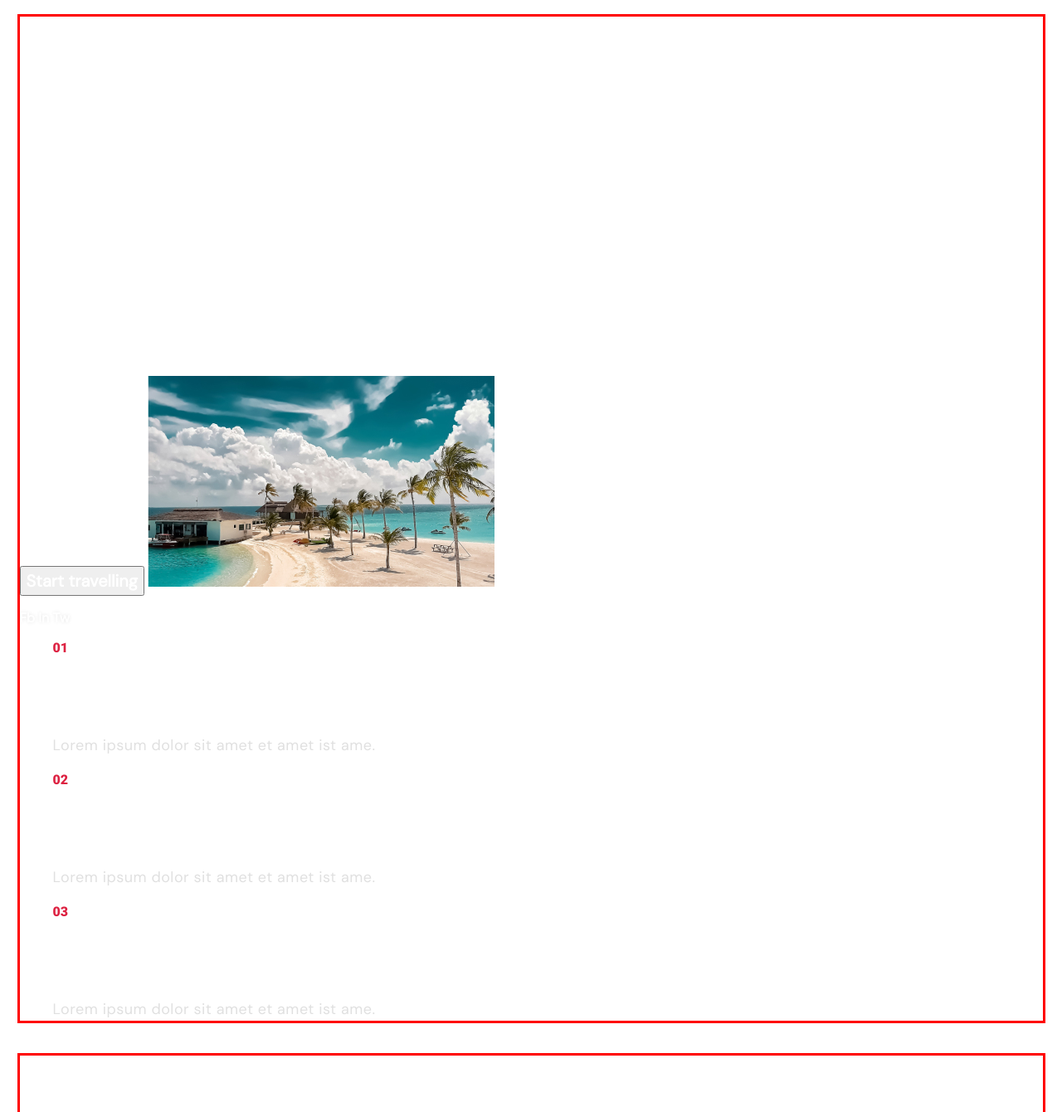
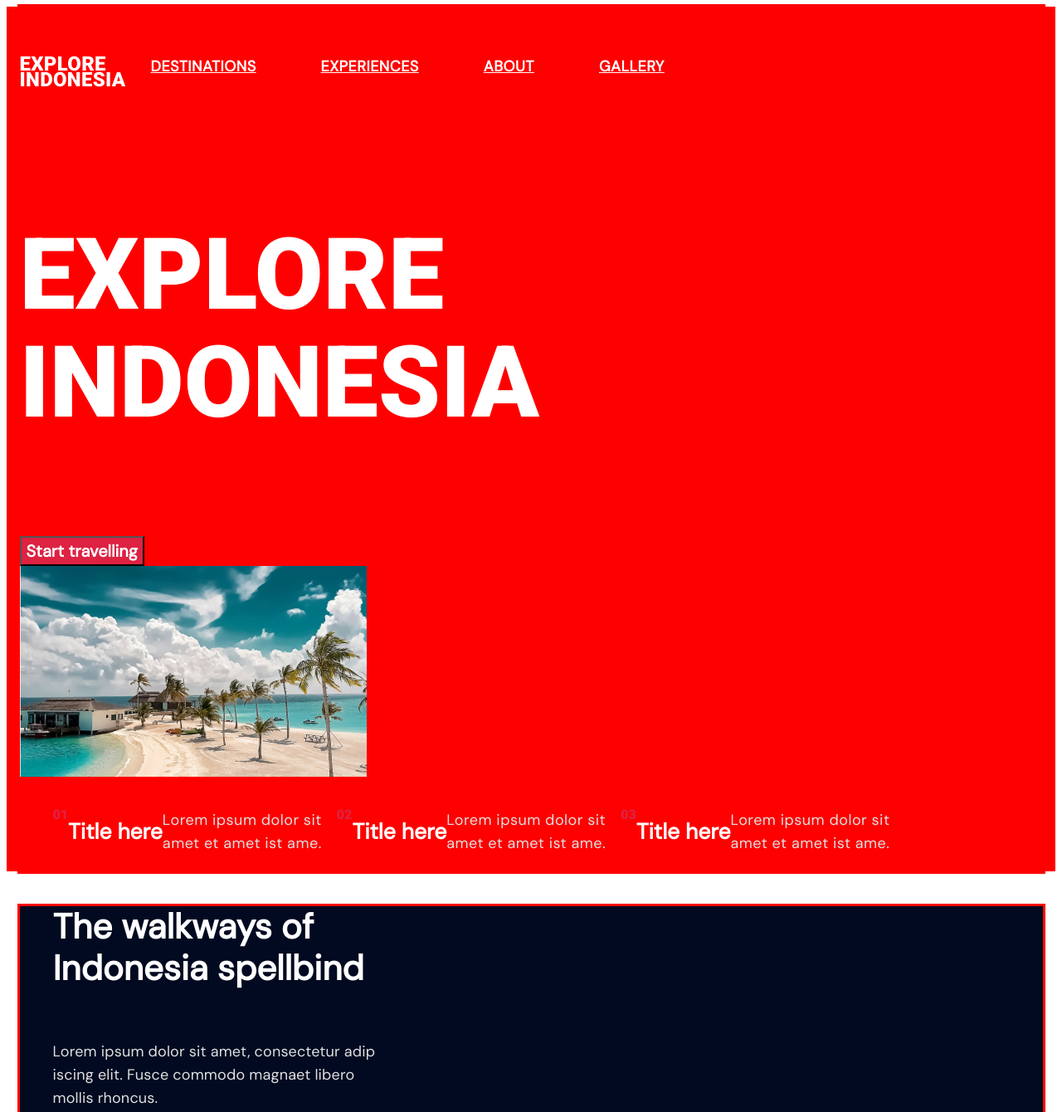
Before and after one commit to Kirill1810/indonesi, a plain HTML site: page index.html in a window 1280 px wide. Shown: the top 1340 px of the page at 83% size. Drawn offline with Linux system fonts and the light colour scheme.

Commit message:
bacground

```diff
--- a/css/stile.css
+++ b/css/stile.css
@@ -8,6 +8,22 @@
     --mein-black:#010A20;
     --mein-wite:#FFF;
     --mein-gray:#E0E0E0;
+}
+header{
+    background-color:red;
+}
+
+.header{
+    display: flex;
+    padding-top: 40px;
+}
+
+.addres{
+    padding-top:20px;
+    display: flex;
+    gap:78px;
+
+
 }
 
 .header-logo{
@@ -20,6 +36,8 @@
     line-height: 80.5%; /* 19.288px */
     letter-spacing: 0.315px;
     text-transform: uppercase;
+    width: 158px;
+    height: 58px;
 }
 
 .header-addres{
@@ -40,6 +58,8 @@ font-style: normal;
 font-weight: 900;
 line-height: 130px; /* 108.333% */
 text-transform: uppercase;
+width: 627px;
+height: 260px;
 }
 
 .header-dutton{
@@ -50,6 +70,11 @@ font-size: 20px;
 font-style: normal;
 font-weight: 700;
 line-height: 150%; /* 30px */
+background-color: var(--Main-Red);
+}
+
+.header-main{
+    display: flex;
 }
 
 .header-text{
@@ -80,6 +105,8 @@ font-style: normal;
 font-weight: 400;
 line-height: 28px; /* 155.556% */
 letter-spacing: 0.5px;
+width: 210px;
+height: 46px;
 }
 
 .header-title{
@@ -90,6 +117,20 @@ font-style: normal;
 font-weight: 700;
 line-height: 41.081px; /* 155.556% */
 }
+.mein-photo{
+    width: 630px;
+    height: 460px;
+}
+
+.mein-ul1{
+    background-color: var(--mein-black) ;
+    display: fle;
+    margin-left: px;
+}
+.mein-ul2{
+    background-color: var(--mein-black) ;
+    display: fle;
+}
 
 .mein-indonesia{
     color: var(--mein-wite);
@@ -98,6 +139,14 @@ font-size: 42px;
 font-style: normal;
 font-weight: 700;
 line-height: 50px; /* 119.048% */
+width: 479px;
+height: 119px;
+}
+
+.mein-list{
+    background-color: blue;
+
+
 }
 
 .main-lorem{
@@ -108,6 +157,7 @@ font-style: normal;
 font-weight: 400;
 line-height: 28px; /* 155.556% */
 letter-spacing: 0.18px;
+width: 407px;
 }
 
 .main-button{
@@ -117,6 +167,7 @@ font-size: 18px;
 font-style: normal;
 font-weight: 700;
 line-height: 150%; /* 27px */
+background-color: var(--Main-Red);
 }
 
 .mein-explore{
@@ -147,6 +198,12 @@ font-style: normal;
 font-weight: 400;
 line-height: 28px; /* 155.556% */
 letter-spacing: 0.5px;
+width: 484px;
+text-align: center;
+
+}
+.adout-Country{
+    background-color: gray;
 }
 
 .mein-number{
--- a/index.html
+++ b/index.html
@@ -16,15 +16,20 @@
 <body>
     <header>
         <div class="container">
+<div class="header">
         <h2 class="header-logo">Explore Indonesia</h2>
+        <div class="addres">
         <a href="/index.html" class="header-addres">destinations</a>
         <a href="/index.html" class="header-addres">experiences</a>
         <a href="/index.html" class="header-addres">about</a>
         <a href="/index.html" class="header-addres">gallery</a>
+    </div>
+    </div>
         <h3 class="header-indonesia">explore indonesia</h3>
         <button type="button" class="header-dutton">Start travelling</button>
+    <div>
         <img src="./img/hussan-amir-h0DK5BIGBEg-unsplash 2.jpg" alt="">
-        <p class="header-text">Fb In Tw</p>
+    </div>
         <ul class="header-main">
             <li>
                 <p class="header-numer1">01</p>
@@ -67,7 +72,9 @@
                     <p class="main-lorem">Lorem ipsum dolor sit amet, consectetur adip iscing elit. Fusce commodo magnaet libero mollis rhoncus.</p>
                 </li>
                 <li><button type="button" class="main-button">Learn More</button></li>
-                <li><img src="./img/Rectangle10.jpg" alt="photo" class="mein-photo"></li>
+                <li><img src="./img/Rectangle10.jpg" alt="photo"  class="mein-photo"></li>
+                </ul>
+                <ul class="mein-ul2">
                 <li>
                     <h3 class="mein-indonesia">Perfect beaches exude relaxation and fun</h3>
                 </li>
```
